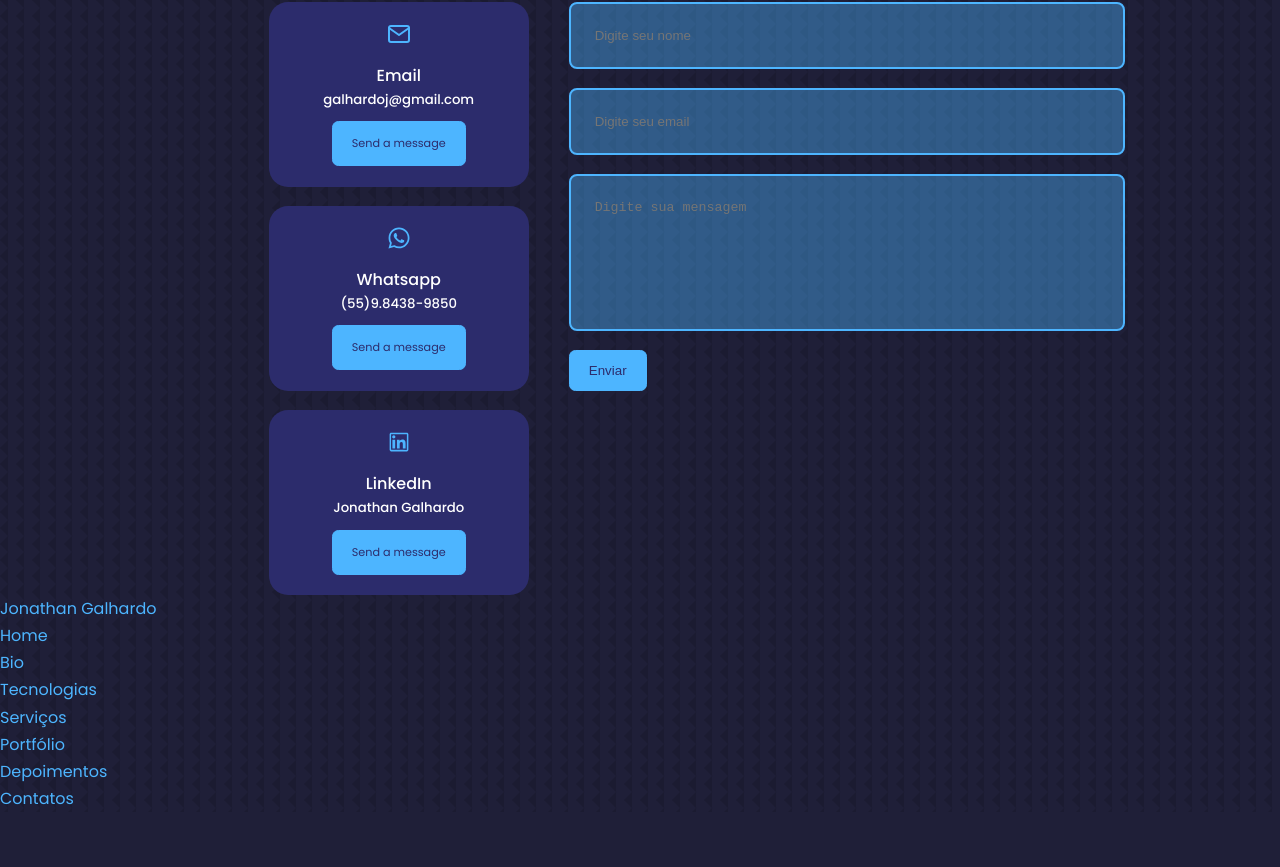
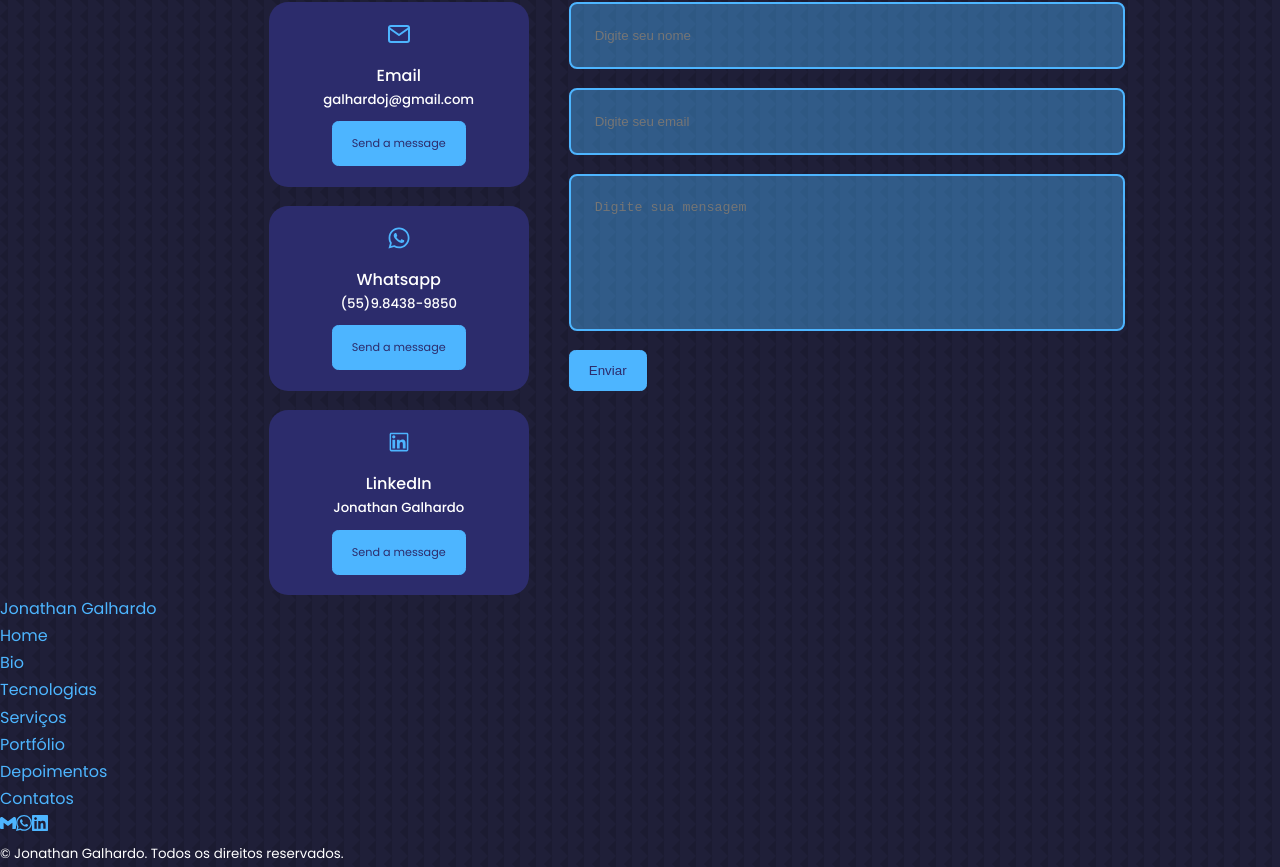
Before and after one commit to Jonathan-Galhardo/Portfolio-React, a React (Create React App) app: page / in a window 1280 px wide. Shown: the part 4824-5691 px from the top of the page. Before the commit the page ends 5636 px from the top, so only its background shows below. Built offline with nearby package versions, Linux system fonts and the light colour scheme.

Commit message:
Seção Footer

```diff
--- a/src/components/footer/Footer.jsx
+++ b/src/components/footer/Footer.jsx
@@ -1,5 +1,8 @@
 import React from 'react'
 import './footer.css'
+import { SiGmail } from "react-icons/si";
+import { SiWhatsapp } from "react-icons/si";
+import { GrLinkedin } from "react-icons/gr";
 
 const Footer = () => {
   return (
@@ -15,8 +18,17 @@ const Footer = () => {
         <li><a href='#portfolio'>Portfólio</a></li>
         <li><a href='#testimonials'>Depoimentos</a></li>
         <li><a href='#contact'>Contatos</a></li>
+      </ul>
 
-      </ul>
+      <div className='footer__socials'>
+        <a href="mailto:galhardoj@gmail.com"><SiGmail /></a>
+        <a href="https://api.whatsapp.com/send?phone=5555984389850&text=Ol%C3%A1!"><SiWhatsapp /></a>
+        <a href="https://www.linkedin.com/in/jonathangalhardo/"><GrLinkedin /></a>
+      </div>
+
+      <div className="footer__copyright">
+        <small>&copy; Jonathan Galhardo. Todos os direitos reservados.</small>
+      </div>
     </footer>
   )
 }
```
